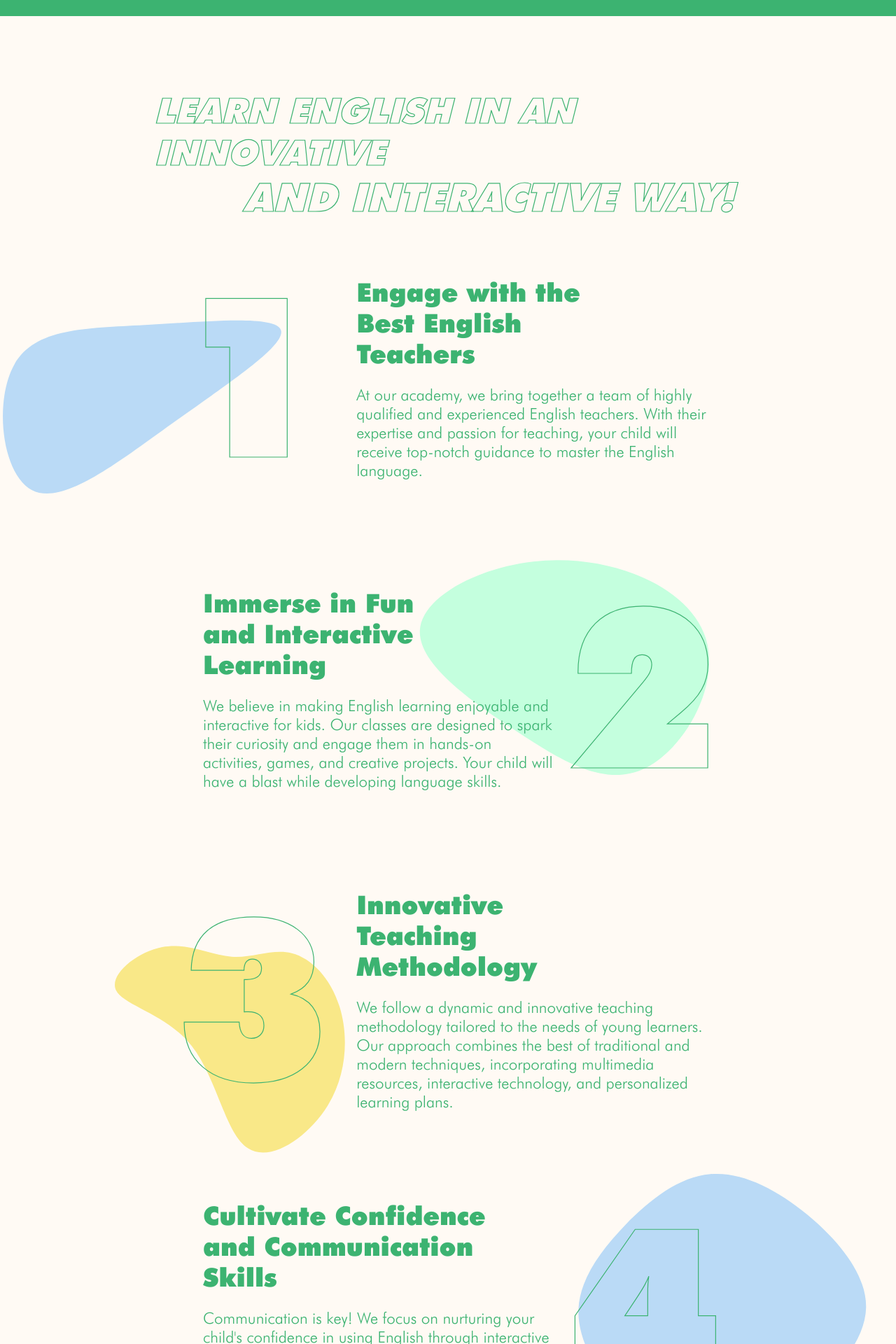
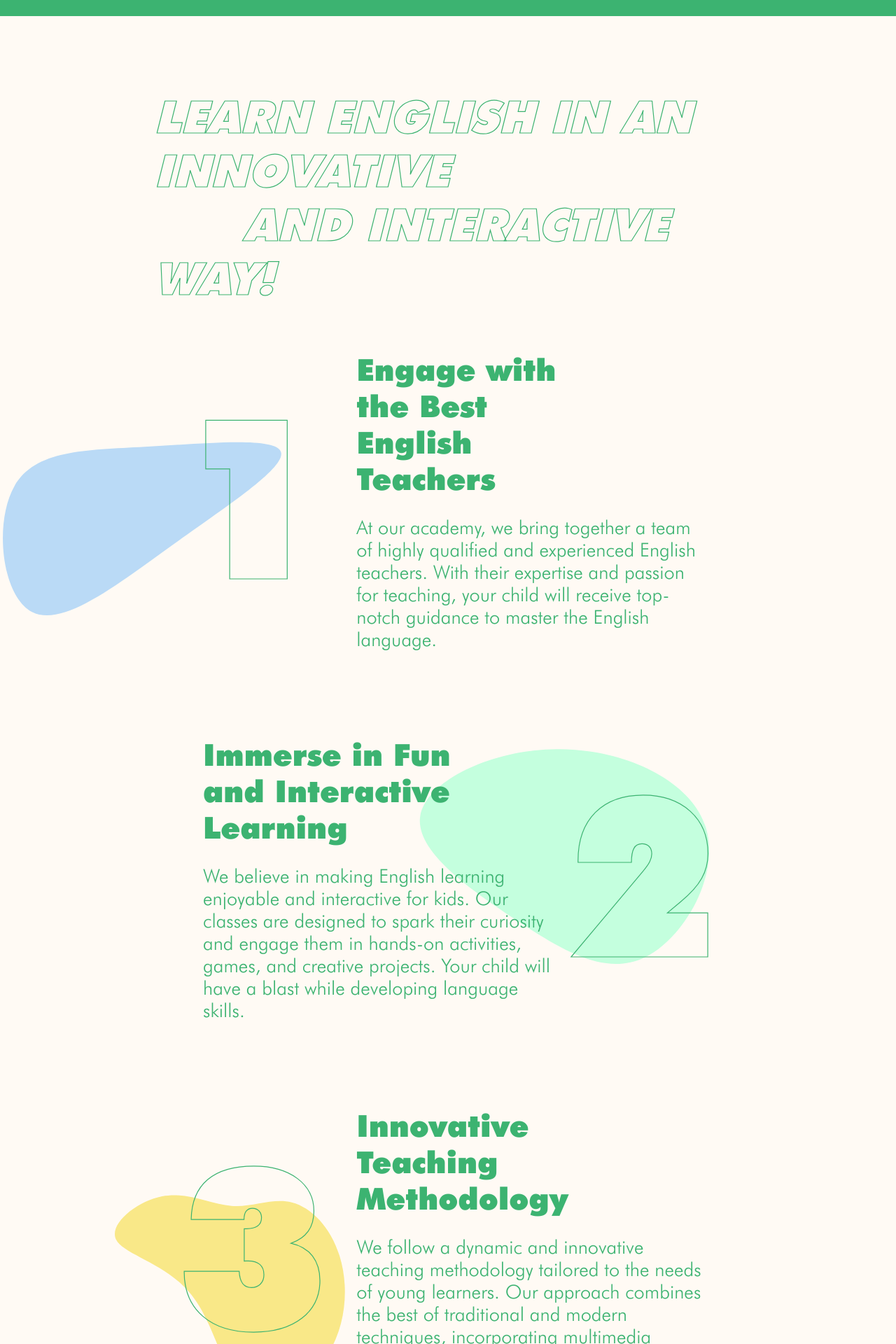
Before and after one commit to bbogomilov1/enlighten, a React (Create React App) app: page / in a window 1280 px wide. Shown: the part 960-2880 px from the top of the page at 70% size. Built offline with nearby package versions, Linux system fonts and the light colour scheme.

Commit message:
added bigger font on home page

```diff
--- a/src/components/home/HomeAboutUs.module.css
+++ b/src/components/home/HomeAboutUs.module.css
@@ -7,7 +7,7 @@
 
 .container section {
   text-indent: 8rem;
-  font-size: 3.5rem;
+  font-size: 4rem;
 }
 
 .container h1 {
@@ -18,7 +18,7 @@
   /* font-style: normal; */
   font-family: "Futura PT bold", sans-serif;
   text-transform: uppercase;
-  font-size: 50px;
+  font-size: 4rem;
 }
 
 .info {
@@ -37,7 +37,7 @@
 .reasonOne h2 {
   z-index: 1;
   font-family: "Futura PT bold", sans-serif;
-  font-size: 2.3rem;
+  font-size: 2.7rem;
   font-style: normal;
   width: 65%;
   margin-bottom: 0px;
@@ -53,7 +53,7 @@
 .reasonTwo h2 {
   z-index: 1;
   font-family: "Futura PT bold", sans-serif;
-  font-size: 2.3rem;
+  font-size: 2.7rem;
   font-style: normal;
   width: 70%;
   margin-bottom: 0px;
@@ -66,7 +66,7 @@
 
 .container p {
   font-family: "Futura PT light", sans-serif;
-  font-size: 1.4rem;
+  font-size: 1.7rem;
   width: 96%;
 }
 
@@ -114,7 +114,7 @@
 .reasonFour h2 {
   z-index: 1;
   font-family: "Futura PT bold", sans-serif;
-  font-size: 2.3rem;
+  font-size: 2.7rem;
   font-style: normal;
   width: 80%;
   margin-bottom: 0px;
```
